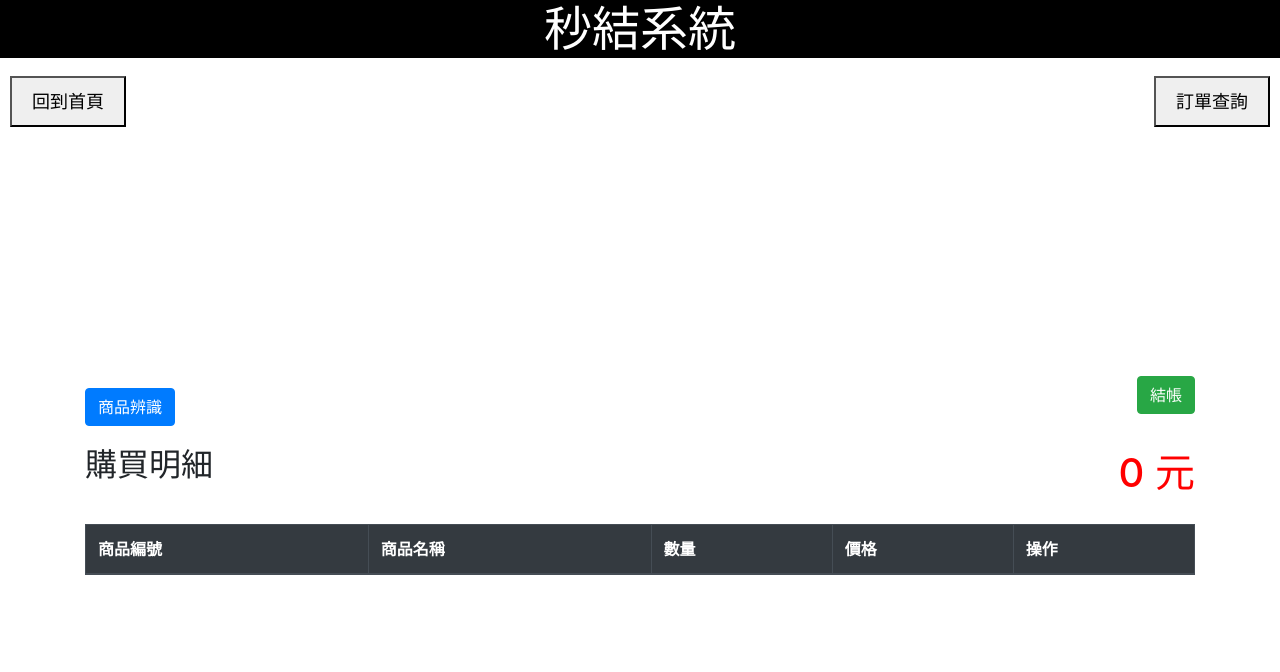
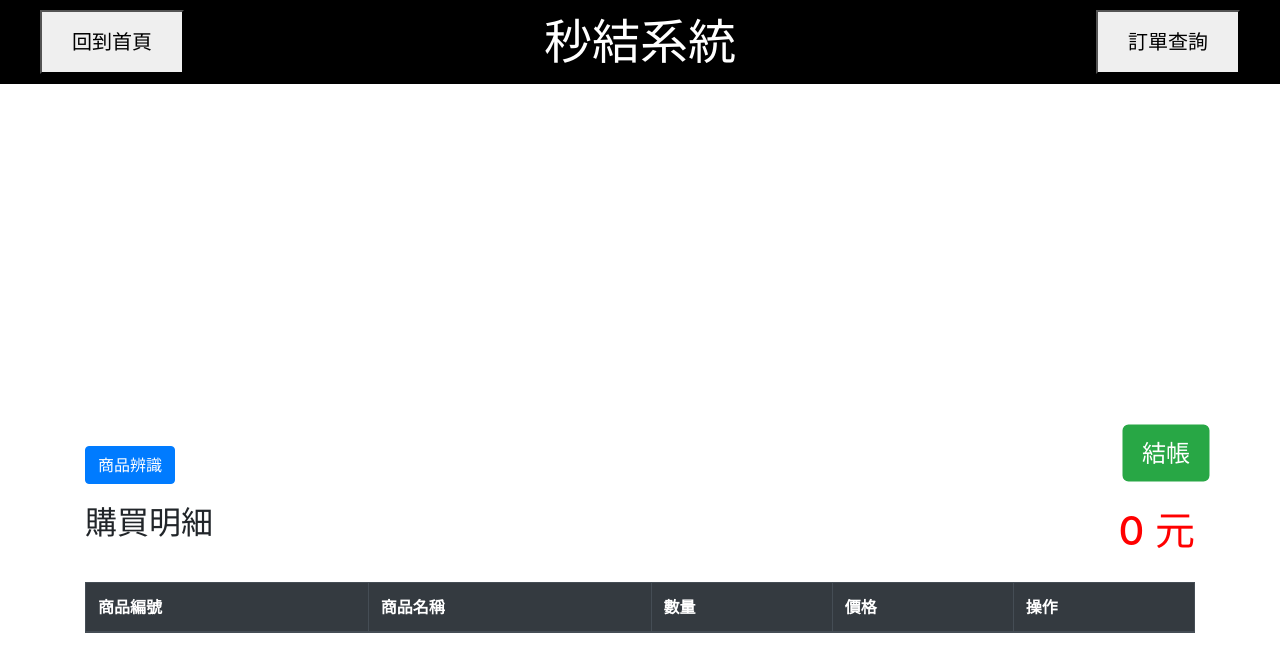
Before and after one commit to AiGroup0521/fastcheckout, a Flask app: page /video in a window 1280 px wide. Shown: the top 672 px of the page. Run offline with Flask 3, Linux system fonts and the light colour scheme; lists and menus that the app fills with data are empty; some libraries are stand-ins or nearby versions.

Commit message:
Update html5_camera_1_1.html
固定頁首的標題和按鈕

```diff
--- a/python_flask_webscoket_sqlite_webcam/templates/html5_camera_1_1.html
+++ b/python_flask_webscoket_sqlite_webcam/templates/html5_camera_1_1.html
@@ -9,6 +9,35 @@
     <!-- 自定义 CSS
     <link rel="stylesheet" type="text/css" href="styles.css">-->
     <style>
+        body {
+            margin: 0;
+            padding: 0;
+            padding-top: 80px;
+        }
+        .header {
+            position: fixed;
+            top: 0;
+            left: 0;
+            right: 0;
+            background-color: black;
+            color: white;
+            display: flex;
+            justify-content: space-between;
+            align-items: center;
+            padding: 10px 40px;
+            z-index: 1000;
+        }
+        .header h1 {
+            margin: 0;
+            font-size: 3em;
+        }
+        .header button {
+            font-size: 20px;
+            padding: 15px 30px;
+        }
+        .content {
+            margin-top: 60px;
+        }
         .video-container, .image-container {
             display: flex;
             flex-direction: column;
@@ -24,28 +53,17 @@
             justify-content: space-between;
             align-items: center;
         }
-        .top-buttons {
-        position: absolute;
-        width: 100%;
-        display: flex;
-        justify-content: space-between;
-        padding: 10px;
-        }
-        .top-buttons button {
-        font-size: 18px;
-        padding: 10px 20px;
-        }
     </style>
     <script src="https://cdnjs.cloudflare.com/ajax/libs/socket.io/4.7.5/socket.io.js"></script>
     <script src="http://code.jquery.com/jquery-1.11.1.js"></script>
 </head>
 <body>
-
-    <h1 style="text-align: center; font-size: 3em;color :white;background-color: black;" >秒結系統</h1>
-    <div class="top-buttons">
+    <div class="header">
         <button onclick="location.href='/'">回到首頁</button>
+        <h1>秒結系統</h1>
         <button onclick="location.href='/item'">訂單查詢</button>
     </div>
+    <div class="content">
         <div class="container mt-5">
             <div class="row">
                 <div class="col-md-6">
@@ -59,11 +77,12 @@
                     <img id="detect_image" class="img-fluid mt-2" height="480">
                 </div>
             </div>
+            <br/>
             <div class="row">
                 <div class="col-md-12">
                     <div class="button-row mb-3">
                         <button id="snap" class="btn btn-primary mt-2">商品辨識</button>
-                    <button id="checkout" class="btn btn-success mb-3">結帳</button>
+                        <button id="checkout" style="scale: 1.5;" class="btn btn-success mb-3">結帳</button>
                     </div>
                     <div class="button-row mb-3">
                         <h2 class="mb-4">購買明細  </h2> <h1 style="color: red;"><span id="amount">0</span> 元</h1>
@@ -87,6 +106,7 @@
                     </div>
                     <div id="order-status" class="alert alert-success" role="alert" style="display: none;">
                         訂單已成功存檔！
+                    </div>
                 </div>
             </div>
         </div>
```
Lines whose indentation alone changed are shown as unchanged.
